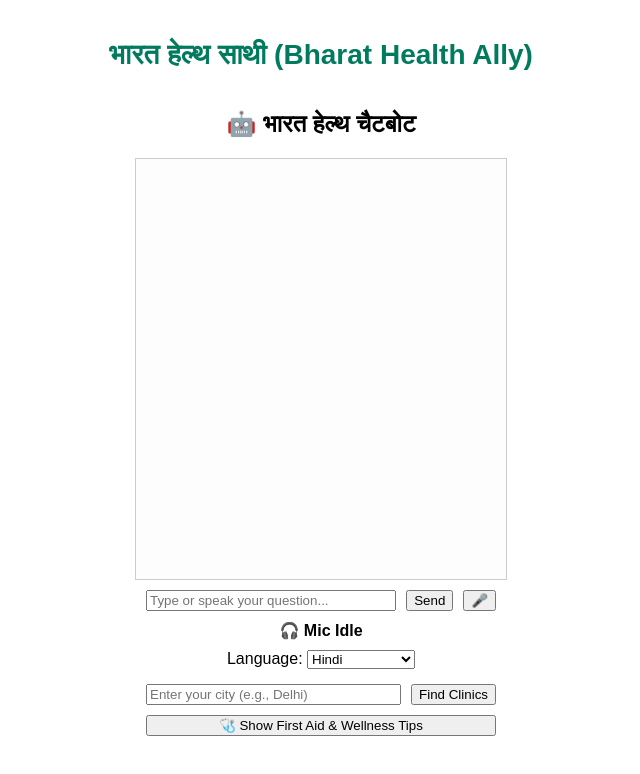
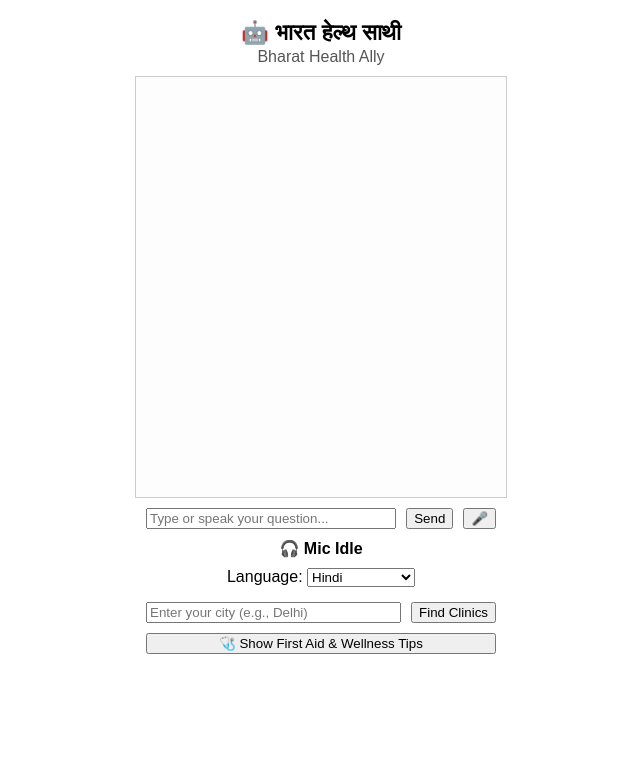
Before and after one commit to AditiDiti/SwaDeshAI, a React (Create React App) app in the folder client/: page / in a window 1280 px wide. Shown: the top 774 px of the page, without its empty margins (319-959 px from the left). Built offline with nearby package versions, Linux system fonts and the light colour scheme.

Commit message:
remove heading

```diff
--- a/client/src/App.js
+++ b/client/src/App.js
@@ -12,10 +12,6 @@ function App() {
   maxWidth: '1500px',     // ⬅️ reduce total width
   margin: '0 auto'        // ⬅️ center horizontally
 }}>
-
-      <h1 style={{ fontSize: '28px', color: '#007b5e' }}>
-        भारत हेल्थ साथी (Bharat Health Ally)
-      </h1>
       <ChatBot />
     </div>
   );
--- a/client/src/components/ChatBot.js
+++ b/client/src/components/ChatBot.js
@@ -200,7 +200,12 @@ const ChatBot = () => {
       </style>
 
       <div style={{ display: 'flex', flexDirection: 'column', alignItems: 'center' }}>
-        <h2>🤖 भारत हेल्थ चैटबोट</h2>
+        <div style={{ textAlign: 'center', marginBottom: '10px', lineHeight: '1.2' }}>
+  <h2 style={{ margin: '0', fontSize: '1.4rem' }}>🤖 भारत हेल्थ साथी</h2>
+  <div style={{ fontSize: '1rem', color: '#555' }}>Bharat Health Ally</div>
+</div>
+
+
 
         <div
           id="chat-window"
```
